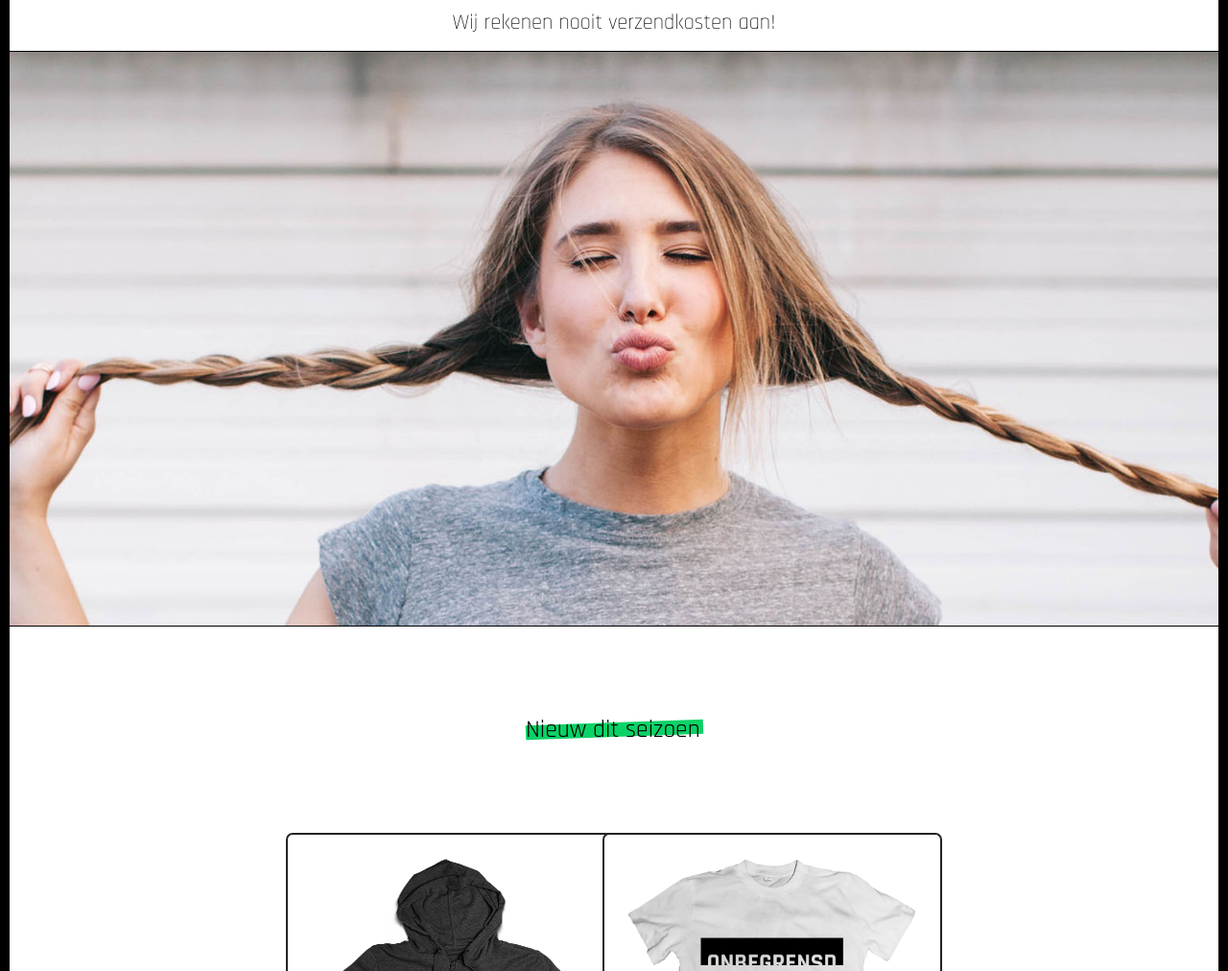
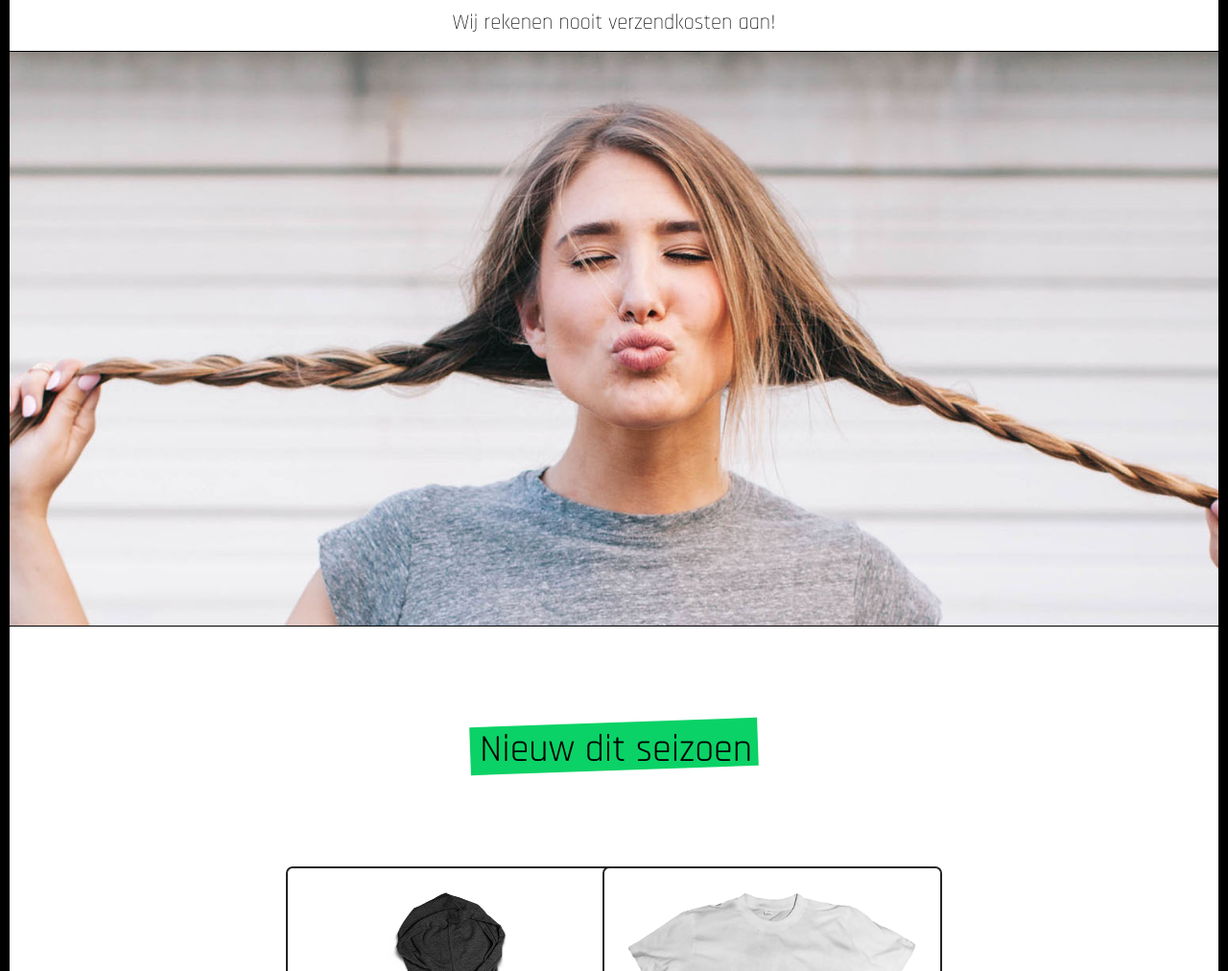
Before and after one commit to couellet/onbegrensd, a Gatsby site: page / in a window 1280 px wide. Shown: the part 88-1100 px from the top of the page at 96% size. Built offline with nearby package versions, Linux system fonts and the light colour scheme; Gatsby itself is replaced by a stand-in of ours; some packages are replaced by stand-ins of ours.

Commit message:
Made h2 bigger

```diff
--- a/src/pages/index.js
+++ b/src/pages/index.js
@@ -13,16 +13,17 @@ const PromoText = styled.h1`
 `
 
 const ObliqueMarking = styled.div`
-  width: 185px;
-  height: 15px;
+  width: 300px;
+  height: 50px;
   background-color: #0ad266;
   transform: rotate(-2deg);
   margin: 0 auto;
   h2 {
     position: absolute;
     top: -30px;
-    font-weight: 400;
-    font-size: 1.6em;
+    left: 10px;
+    font-weight: 500;
+    font-size: 2.5em;
     text-align: center;
     transform: rotate(2deg);
   }
```
